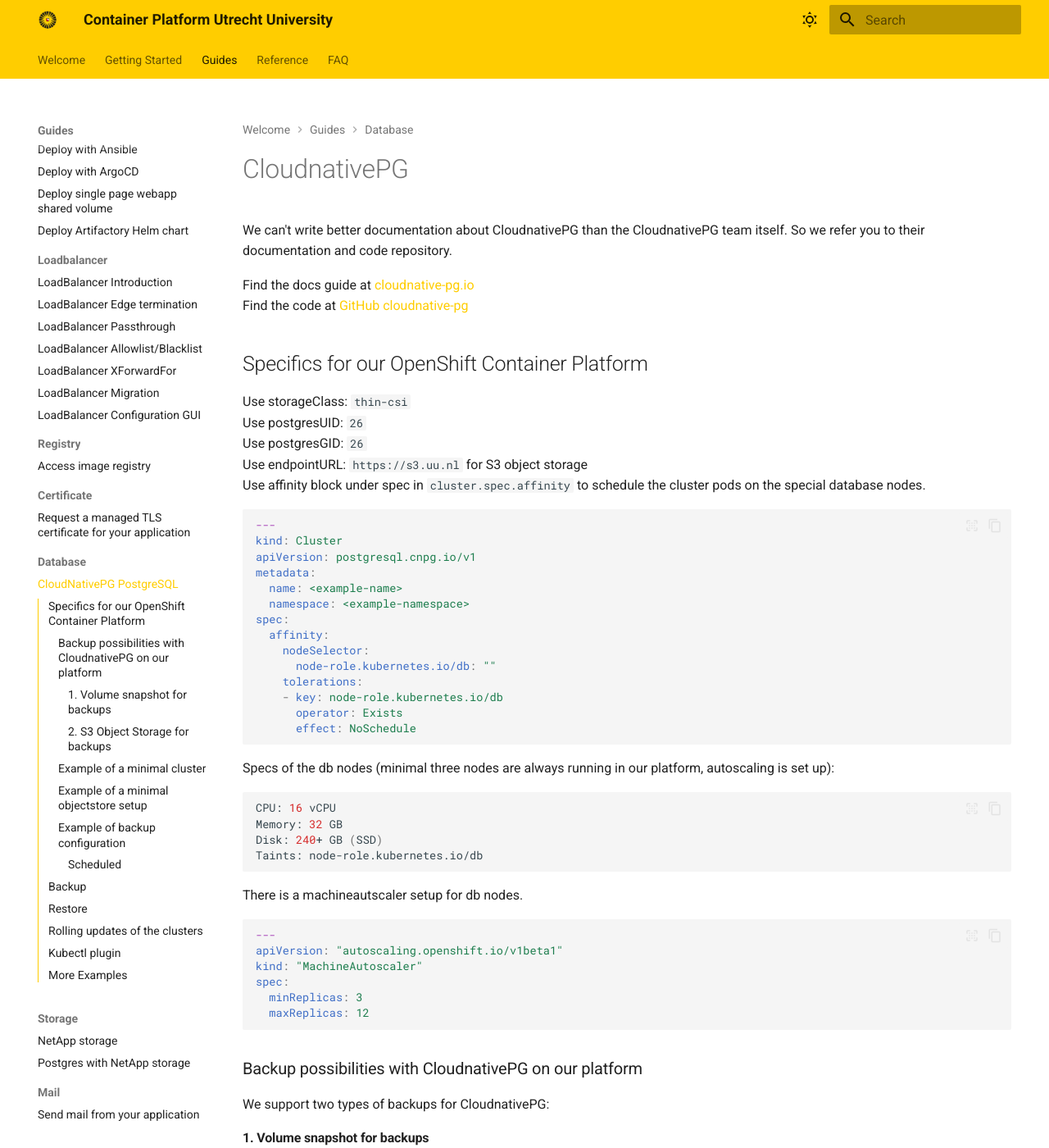
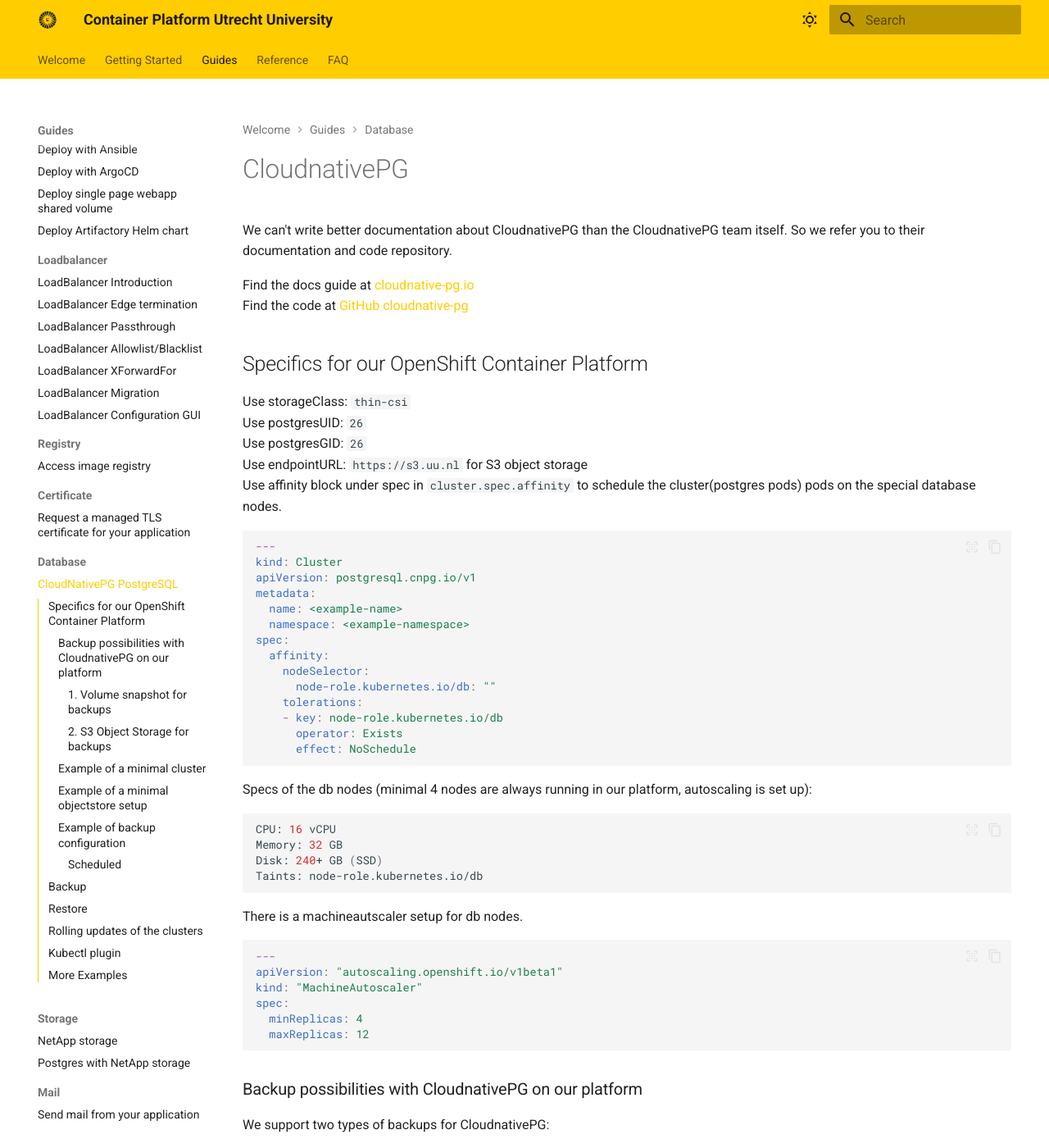
Before and after one commit to UtrechtUniversity/containerplatform-docs, an MkDocs documentation site: the page built from docs/content/guides/cloudnativepg-operator.md, in a window 1280 px wide and 1400 px high. Shown: the whole window at 82% size. Built offline with MkDocs 1.6.1 and Material for MkDocs 9.7.7, drawn with Linux system fonts in a browser that asks for light colours.

Commit message:
add extra info
Signed-off-by: Rene Hoos <r.w.a.hoos@uu.nl>

````diff
--- a/docs/content/guides/cloudnativepg-operator.md
+++ b/docs/content/guides/cloudnativepg-operator.md
@@ -12,7 +12,7 @@
 Use postgresUID: `26`
 Use postgresGID: `26`
 Use endpointURL: `https://s3.uu.nl` for S3 object storage
-Use affinity block under spec in `cluster.spec.affinity` to schedule the cluster pods on the special database nodes.
+Use affinity block under spec in `cluster.spec.affinity` to schedule the cluster(postgres pods) pods on the special database nodes.
 ```yaml
 ---
 kind: Cluster
@@ -29,7 +29,7 @@
       operator: Exists
       effect: NoSchedule
 ```
-Specs of the db nodes (minimal three nodes are always running in our platform, autoscaling is set up):
+Specs of the db nodes (minimal 4 nodes are always running in our platform, autoscaling is set up):
 ```bash
 CPU: 16 vCPU
 Memory: 32 GB
@@ -42,7 +42,7 @@
 apiVersion: "autoscaling.openshift.io/v1beta1"
 kind: "MachineAutoscaler"
 spec:
-  minReplicas: 3
+  minReplicas: 4
   maxReplicas: 12
 ```
 
````
